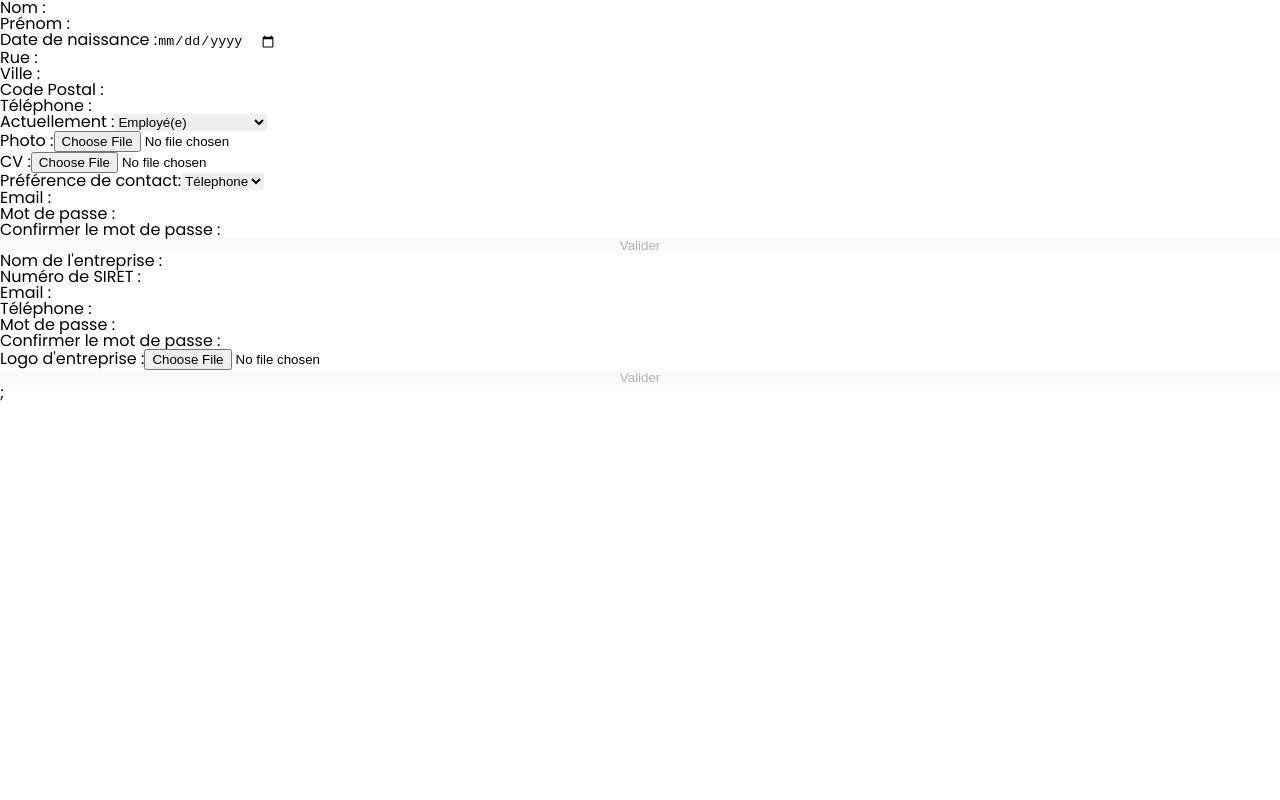
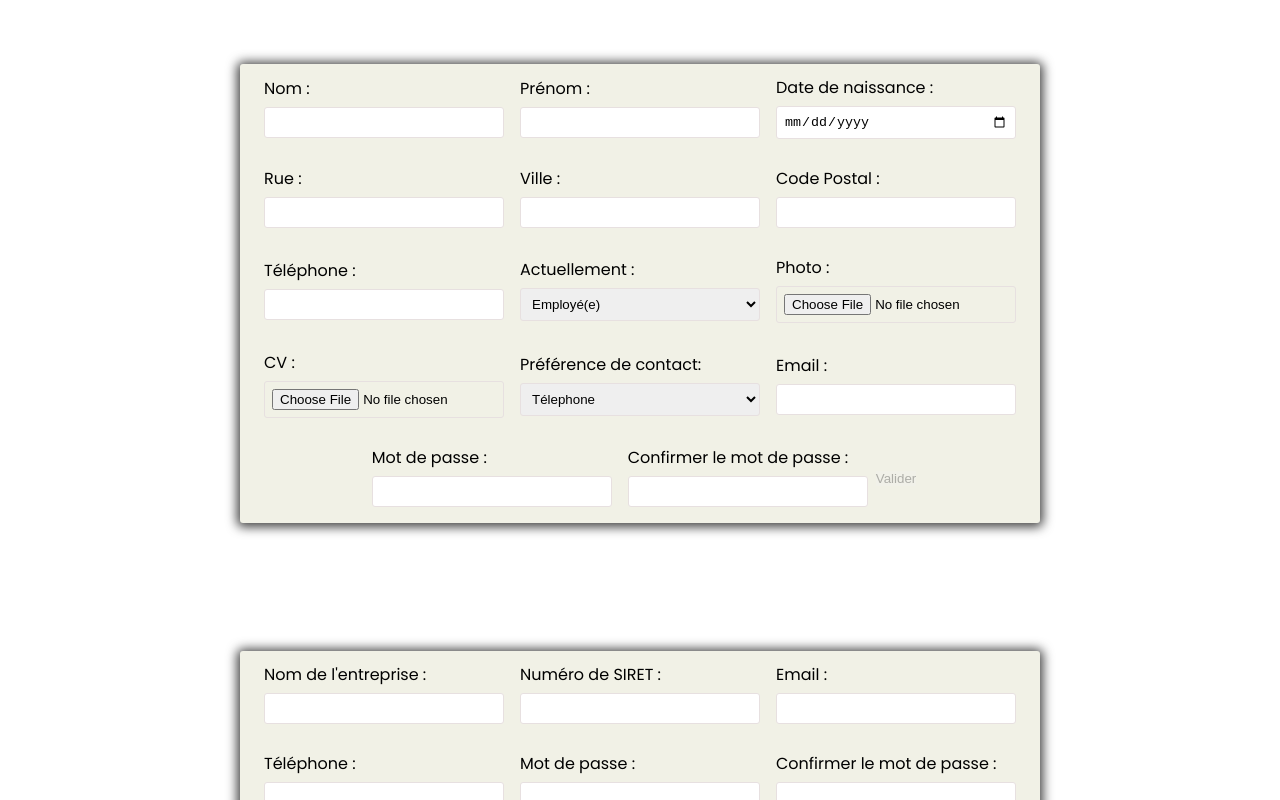
Before and after one commit to brrrrrbrrrr/Project_3-Wild-Code-School, a React (Vite) app in the folder frontend/: page / in a window 1280 px wide. Shown: the top 800 px of the page. Built offline with nearby package versions, Linux system fonts and the light colour scheme; no server answers.

Commit message:
adding a little css for the form

```diff
--- a/frontend/src/App.css
+++ b/frontend/src/App.css
@@ -1,10 +1,10 @@
-/* variables /
+/* variables / */
 :root {
   --background-color: #f1f1e6;
   --primary-color: #134168;
   --second-color: #00b3ff;
   --extra-color: #dea01e;
-  --alert-color:#AA4269;
+  --alert-color: #aa4269;
   --regular-size: 24px;
   --regular-font: Poppins, 400, sans-serif;
   --second-font: Poppins, 600, sans-serif;
@@ -12,7 +12,7 @@
   --btn-font: Poppins, 500, sans-serif;
 }
 
-/ zeroing */
+/* / zeroing */
 *,
 *::before,
 *::after {
--- a/frontend/src/components/register/RegisterCandidate.css
+++ /dev/null
@@ -1,12 +0,0 @@
-.form-signup {
-  display: flex;
-  flex-direction: column;
-}
-
-.signup-hide {
-  display: none;
-}
-
-.signup-invalide {
-  display: inline-block;
-}
--- a/frontend/src/components/register/RegisterCandidate.jsx
+++ b/frontend/src/components/register/RegisterCandidate.jsx
@@ -2,7 +2,7 @@
 /* eslint-disable react/function-component-definition */
 import React, { useState, useEffect } from "react";
 import useApi from "../../services/useApi";
-import "./RegisterCandidate.css";
+import "./RegisterDefault.css";
 
 const RegisterCandidate = () => {
   const [name, setName] = useState("");
@@ -84,6 +84,7 @@ const RegisterCandidate = () => {
                 type="text"
                 value={name}
                 onChange={(e) => setName(e.target.value)}
+                className="form-input"
               />
             </label>
             <label className="form-label">
@@ -92,6 +93,7 @@ const RegisterCandidate = () => {
                 type="text"
                 value={firstname}
                 onChange={(e) => setFirstname(e.target.value)}
+                className="form-input"
               />
             </label>
             <label className="form-label">
@@ -100,6 +102,7 @@ const RegisterCandidate = () => {
                 type="date"
                 value={birthday}
                 onChange={(e) => setBirthday(e.target.value)}
+                className="form-input"
               />
             </label>
             <label className="form-label">
@@ -108,6 +111,7 @@ const RegisterCandidate = () => {
                 type="text"
                 value={street}
                 onChange={(e) => setStreet(e.target.value)}
+                className="form-input"
               />
             </label>
             <label className="form-label">
@@ -116,6 +120,7 @@ const RegisterCandidate = () => {
                 type="text"
                 value={city}
                 onChange={(e) => setCity(e.target.value)}
+                className="form-input"
               />
             </label>
             <label className="form-label">
@@ -124,6 +129,7 @@ const RegisterCandidate = () => {
                 type="text"
                 value={postalAddress}
                 onChange={(e) => setPostalAddress(e.target.value)}
+                className="form-input"
               />
             </label>
             <label className="form-label">
@@ -132,6 +138,7 @@ const RegisterCandidate = () => {
                 type="tel"
                 value={phone}
                 onChange={(e) => setPhone(e.target.value)}
+                className="form-input"
               />
             </label>
             <label className="form-label">
@@ -139,6 +146,7 @@ const RegisterCandidate = () => {
               <select
                 value={jobSeeker}
                 onChange={(e) => setJobSeeker(e.target.value)}
+                className="form-input"
               >
                 <option value={0}>Employé(e)</option>
                 <option value={1}>En recherche d'emploi</option>
@@ -150,6 +158,7 @@ const RegisterCandidate = () => {
                 type="file"
                 value={picture}
                 onChange={(e) => setPicture(e.target.value)}
+                className="form-input"
               />
             </label>
             <label className="form-label">
@@ -158,6 +167,7 @@ const RegisterCandidate = () => {
                 type="file"
                 value={resume}
                 onChange={(e) => setResume(e.target.value)}
+                className="form-input"
               />
             </label>
             <label className="form-label">
@@ -165,6 +175,7 @@ const RegisterCandidate = () => {
               <select
                 value={contactPreference}
                 onChange={(e) => setContactPreference(e.target.value)}
+                className="form-input"
               >
                 <option value={2}>Email</option>
                 <option value={1}>Télephone</option>
@@ -181,6 +192,7 @@ const RegisterCandidate = () => {
                 aria-describedby="uidnote"
                 value={mail}
                 onChange={(e) => setMail(e.target.value)}
+                className="form-input"
               />
             </label>
             <span
@@ -195,6 +207,7 @@ const RegisterCandidate = () => {
                 id="pass1"
                 value={pass1}
                 onChange={(e) => setPass1(e.target.value)}
+                className="form-input"
               />
               <span
                 className={
@@ -211,6 +224,7 @@ const RegisterCandidate = () => {
                 id="pass2"
                 value={pass2}
                 onChange={(e) => setPass2(e.target.value)}
+                className="form-input"
               />
               <span
                 className={
--- a/frontend/src/components/register/RegisterCompagny.jsx
+++ b/frontend/src/components/register/RegisterCompagny.jsx
@@ -1,5 +1,6 @@
 import React, { useState, useEffect } from "react";
 import useApi from "../../services/useApi";
+import "./RegisterDefault.css";
 
 function RegisterCompagny() {
   const [name, setName] = useState("");
@@ -58,7 +59,7 @@ function RegisterCompagny() {
       {success ? (
         <section>Ok, vous pouvez vous connecter</section>
       ) : (
-        <div>
+        <div className="form-container">
           <form onSubmit={handleSubmit} className="form-signup">
             <label className="form-label">
               Nom de l'entreprise :
@@ -66,6 +67,7 @@ function RegisterCompagny() {
                 type="text"
                 value={name}
                 onChange={(e) => setName(e.target.value)}
+                className="form-input"
               />
             </label>
             <label className="form-label">
@@ -74,6 +76,7 @@ function RegisterCompagny() {
                 type="text"
                 value={siretNumber}
                 onChange={(e) => setSiretNumber(e.target.value)}
+                className="form-input"
               />
             </label>
             <label className="form-label">
@@ -86,6 +89,7 @@ function RegisterCompagny() {
                 aria-describedby="uidnote"
                 value={mail}
                 onChange={(e) => setMail(e.target.value)}
+                className="form-input"
               />
             </label>
             <label className="form-label">
@@ -94,6 +98,7 @@ function RegisterCompagny() {
                 type="text"
                 value={phone}
                 onChange={(e) => setPhone(e.target.value)}
+                className="form-input"
               />
             </label>
             <label className="form-label">
@@ -102,6 +107,7 @@ function RegisterCompagny() {
                 type="password"
                 value={pass1}
                 onChange={(e) => setPass1(e.target.value)}
+                className="form-input"
               />
             </label>
             <label className="form-label">
@@ -110,6 +116,7 @@ function RegisterCompagny() {
                 type="password"
                 value={pass2}
                 onChange={(e) => setPass2(e.target.value)}
+                className="form-input"
               />
             </label>
             <label className="form-label">
@@ -118,6 +125,7 @@ function RegisterCompagny() {
                 type="file"
                 value={logo}
                 onChange={(e) => setLogo(e.target.value)}
+                className="form-input"
               />
             </label>
             <button
--- a/frontend/src/components/register/RegisterDefault.css
+++ b/frontend/src/components/register/RegisterDefault.css
@@ -1,12 +1,56 @@
+.form-container {
+  display: flex;
+  width: 100%;
+}
 .form-signup {
+  width: 100%;
   display: flex;
   flex-direction: column;
+  background-color: var(--background-color);
+  border-radius: 3px;
+  margin: 5%;
+  box-shadow: 0px 1px 11px 3px rgba(0, 0, 0, 0.75);
+  -webkit-box-shadow: 0px 1px 11px 3px rgba(0, 0, 0, 0.75);
+  -moz-box-shadow: 0px 1px 11px 3px rgba(0, 0, 0, 0.75);
+  align-items: center;
+}
+.form-label {
+  display: flex;
+  flex-direction: column;
+  margin-bottom: 5px;
+  margin: 1rem 0.5rem;
+  width: 80%;
 }
 
 .signup-hide {
   display: none;
 }
+.form-input {
+  margin-top: 10px;
+  padding: 7px;
+  border: 1px solid rgb(231, 224, 224);
+  border-radius: 3px;
+}
 
 .signup-invalide {
   display: inline-block;
 }
+@media screen and (min-width: 320px) {
+  .form-label {
+    width: 15rem;
+  }
+  .form-signup {
+    flex-direction: row;
+    flex-wrap: wrap;
+    justify-content: center;
+  }
+}
+
+@media screen and (min-width: 768px) {
+  .form-signup {
+    width: 50rem;
+  }
+  .form-container {
+    justify-content: center;
+  }
+}
--- a/frontend/src/components/register/RegisterNewRecruiter.css
+++ /dev/null
@@ -1,12 +0,0 @@
-.form-signup {
-  display: flex;
-  flex-direction: column;
-}
-
-.signup-hide {
-  display: none;
-}
-
-.signup-invalide {
-  display: inline-block;
-}
```
